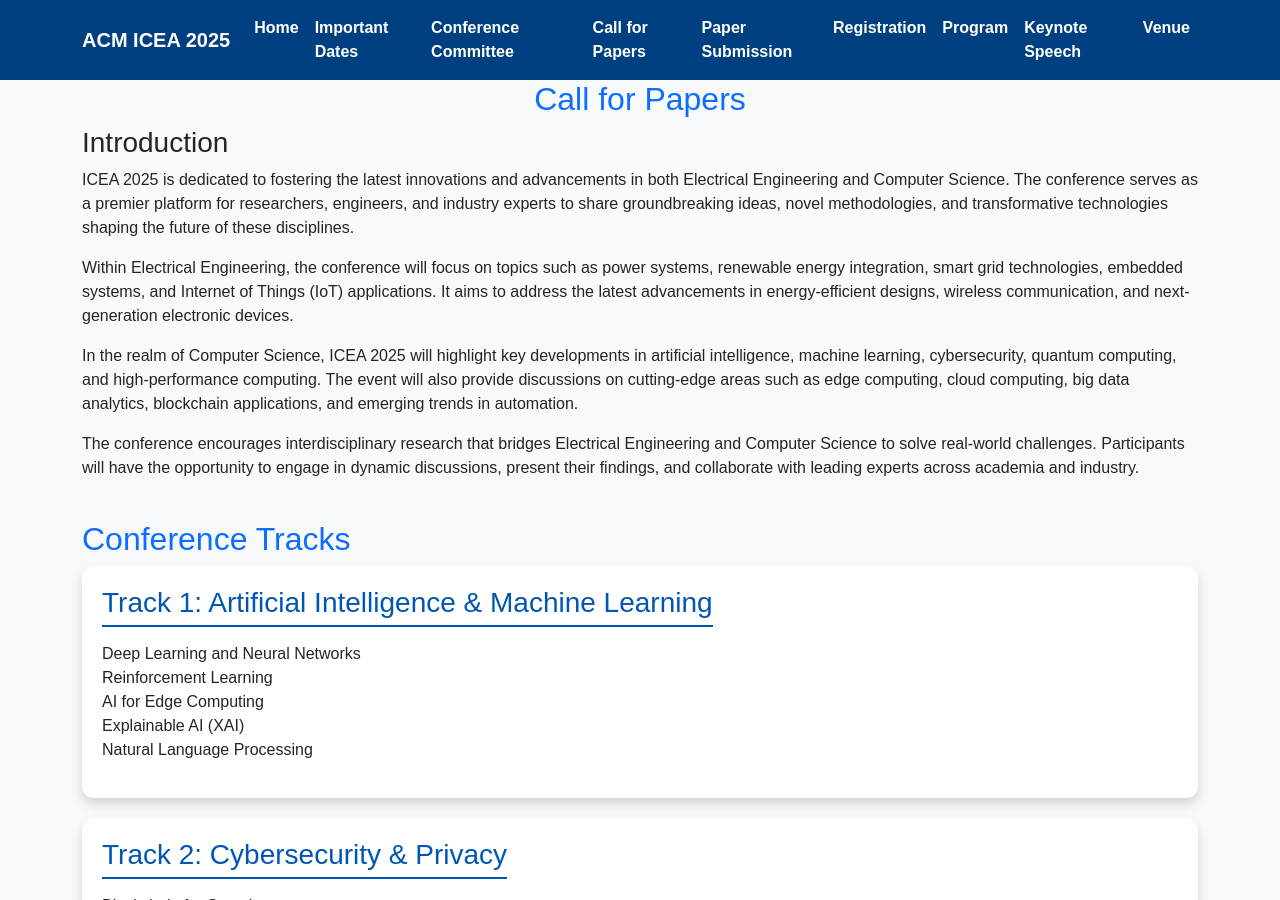
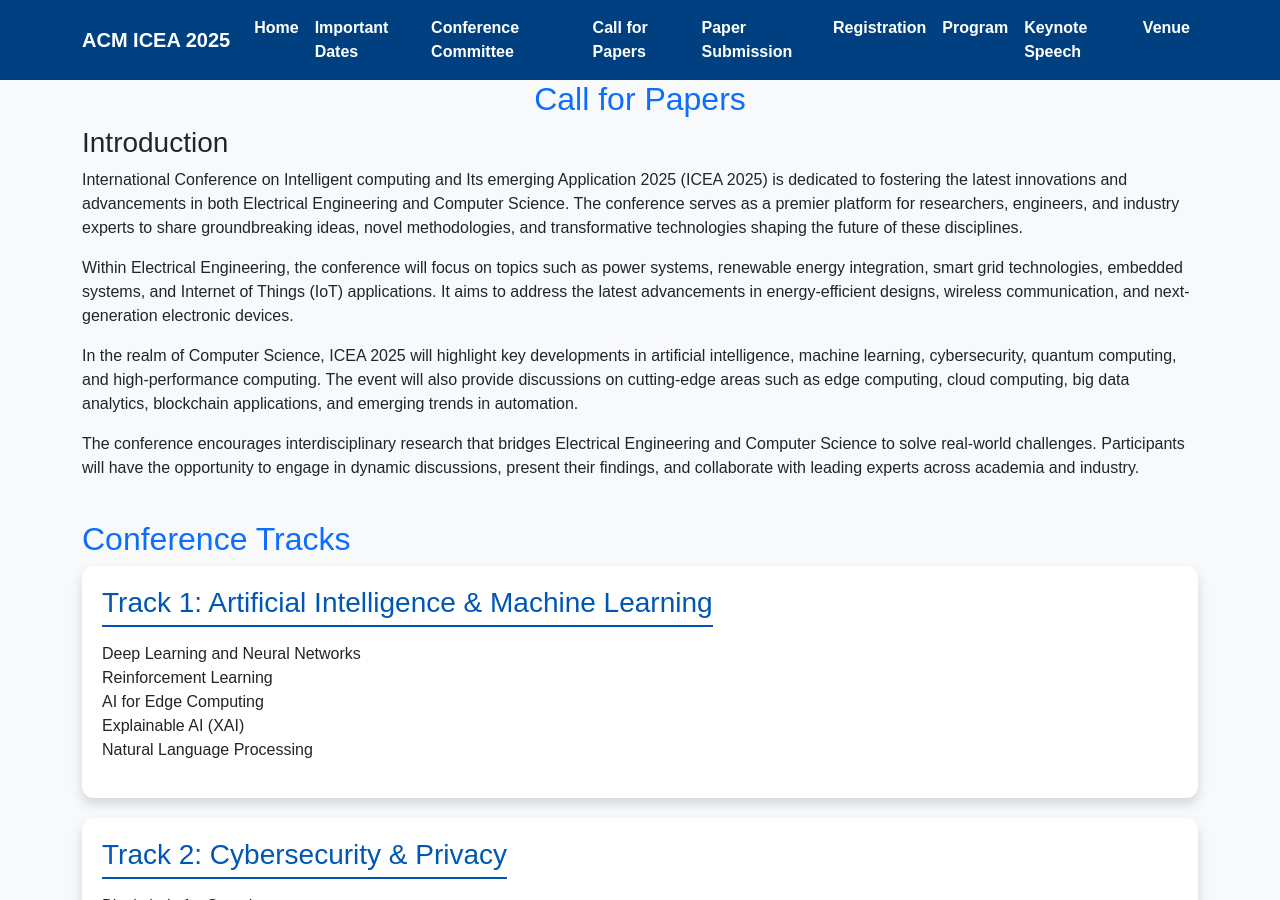
Before and after one commit to icea2025/latrobe, a Jekyll site: the page papers/index.html, which Jekyll copies as it is, in a window 1280 px wide and 900 px high. Built offline with Jekyll 4.4.1, drawn with Linux system fonts in a browser that asks for light colours.

Commit message:
Update index.html

```diff
--- a/papers/index.html
+++ b/papers/index.html
@@ -112,7 +112,7 @@
 
     <div class="section">
       <h3>Introduction</h3>
-      <p> ICEA 2025 is dedicated to fostering the latest innovations and advancements in both Electrical Engineering and Computer Science. The conference serves as a premier platform for researchers, engineers, and industry experts to share groundbreaking ideas, novel methodologies, and transformative technologies shaping the future of these disciplines.</p>
+      <p> International Conference on Intelligent computing and Its emerging Application 2025 (ICEA 2025) is dedicated to fostering the latest innovations and advancements in both Electrical Engineering and Computer Science. The conference serves as a premier platform for researchers, engineers, and industry experts to share groundbreaking ideas, novel methodologies, and transformative technologies shaping the future of these disciplines.</p>
       <p>Within Electrical Engineering, the conference will focus on topics such as power systems, renewable energy integration, smart grid technologies, embedded systems, and Internet of Things (IoT) applications. It aims to address the latest advancements in energy-efficient designs, wireless communication, and next-generation electronic devices.</p>
       <p>In the realm of Computer Science,  ICEA 2025 will highlight key developments in artificial intelligence, machine learning, cybersecurity, quantum computing, and high-performance computing. The event will also provide discussions on cutting-edge areas such as edge computing, cloud computing, big data analytics, blockchain applications, and emerging trends in automation.</p>
       <p>The conference encourages interdisciplinary research that bridges Electrical Engineering and Computer Science to solve real-world challenges. Participants will have the opportunity to engage in dynamic discussions, present their findings, and collaborate with leading experts across academia and industry.</p>
```
